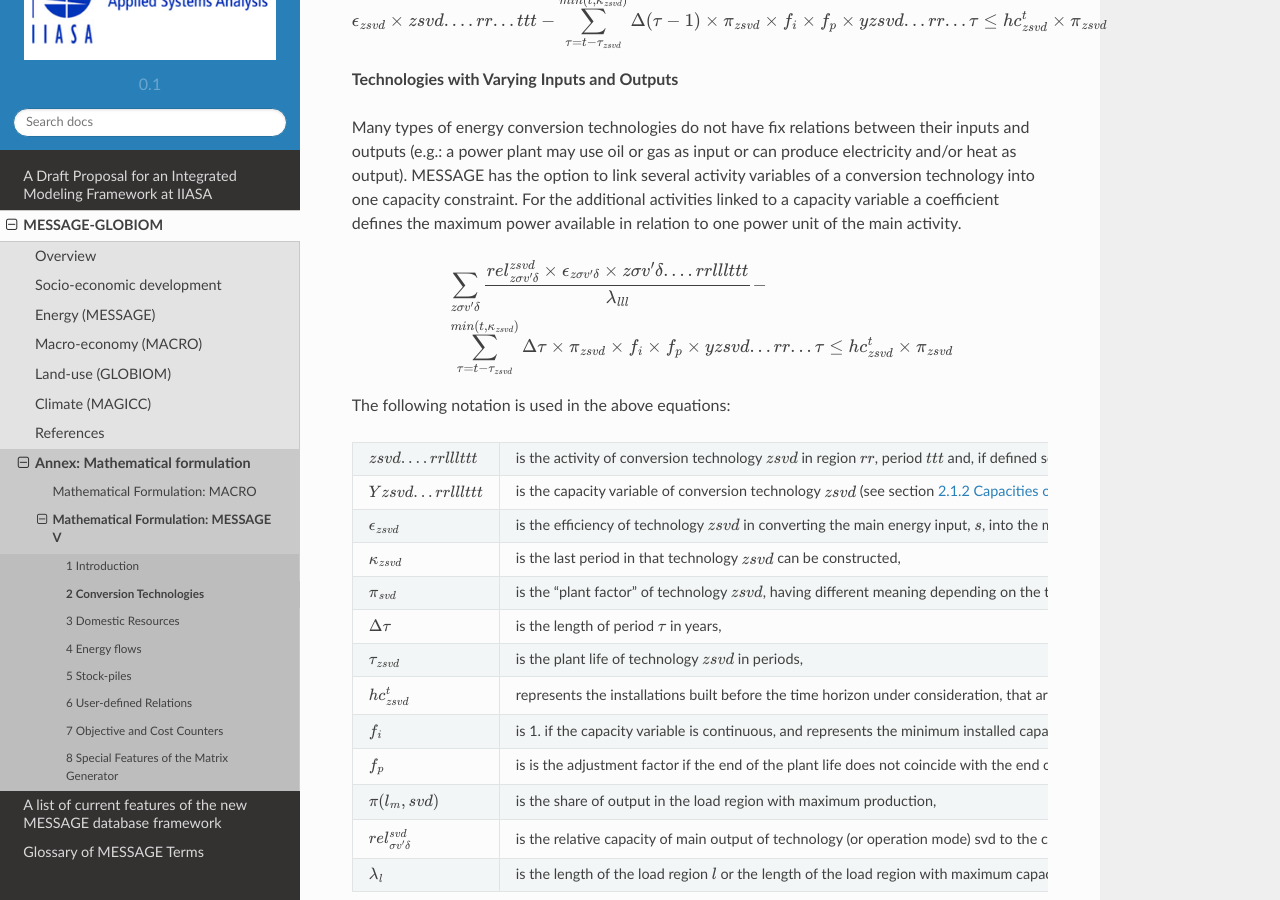
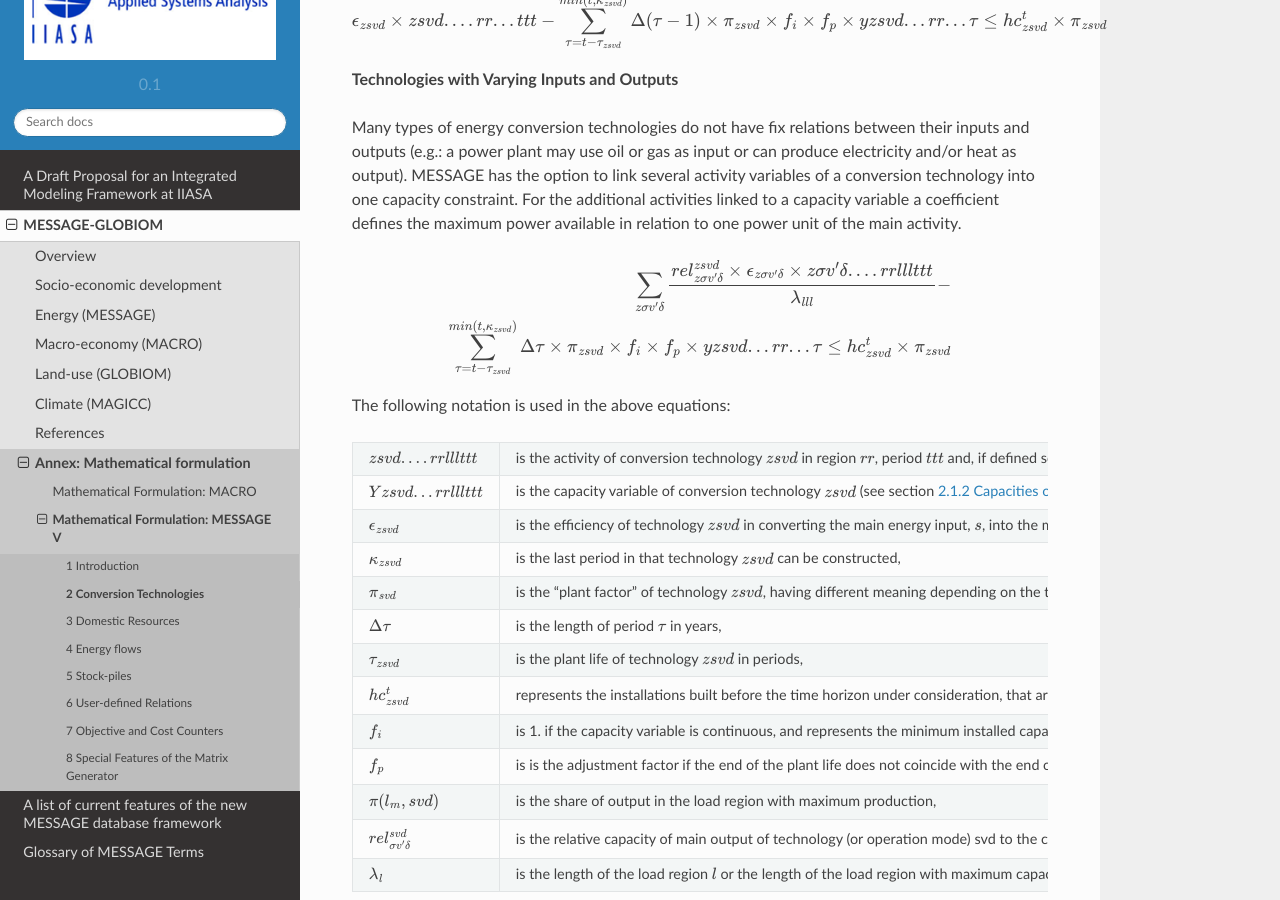
Before and after one commit to yiyi1991/message-ix-models, a Sphinx documentation site: the page built from doc/global/source/message_globiom/annex/message/2_conversion_technologies.rst, in a window 1280 px wide and 900 px high, scrolled down 2858 px. Built offline with Sphinx 7.4.7 and the Read the Docs theme 2.0.0, drawn with Linux system fonts in a browser that asks for light colours; pages that are not in the unit, such as notebooks, are missing from menus; cross-references to code outside the pages are shown as plain code.

Commit message:
Update 2_conversion_technologies.rst

```diff
--- a/doc/global/source/message_globiom/annex/message/2_conversion_technologies.rst
+++ b/doc/global/source/message_globiom/annex/message/2_conversion_technologies.rst
@@ -136,10 +136,8 @@ Many types of energy conversion technologies do not have fix relations between t
 
 
 .. math::
-   \begin{align*}
-   & \sum_{z\sigma {v}'\delta }\frac{rel_{z\sigma {v}'\delta} ^{zsvd}\times\epsilon_{z\sigma {v}'\delta }\times z\sigma {v}'\delta ....rrlllttt}{\lambda _{lll}} - \\
-   & \sum_{\tau=t-\tau_{zsvd}}^{min(t,\kappa_{zsvd})}\Delta \tau \times \pi_{zsvd}\times f_i \times f_p \times yzsvd...rr...\tau \leq hc_{zsvd}^t\times \pi_{zsvd}
-   \end{align*}
+   \sum_{z\sigma {v}'\delta }\frac{rel_{z\sigma {v}'\delta} ^{zsvd}\times\epsilon_{z\sigma {v}'\delta }\times z\sigma {v}'\delta ....rrlllttt}{\lambda _{lll}} - \\
+   \sum_{\tau=t-\tau_{zsvd}}^{min(t,\kappa_{zsvd})}\Delta \tau \times \pi_{zsvd}\times f_i \times f_p \times yzsvd...rr...\tau \leq hc_{zsvd}^t\times \pi_{zsvd}
 
 The following notation is used in the above equations:
 
```
